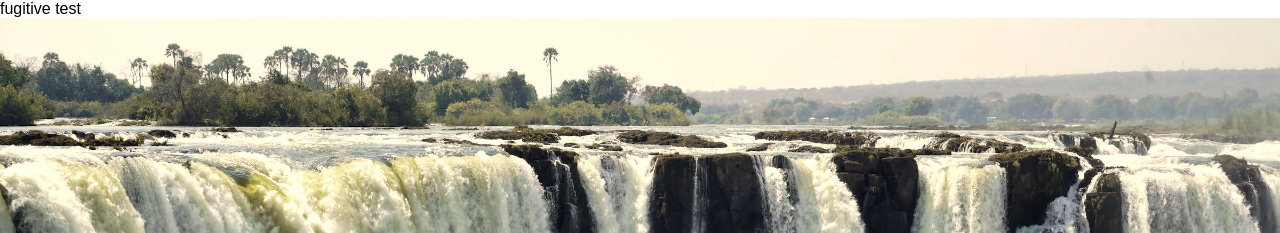
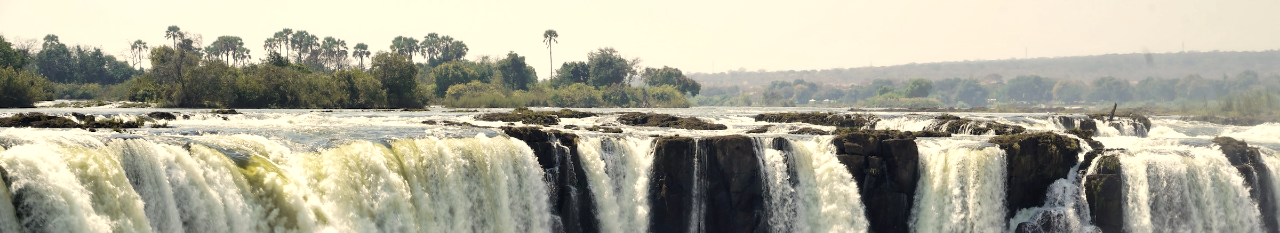
Before and after one commit to mikajed/victoria, a plain HTML site: page index.html in a window 1280 px wide. Shown: the top 233 px of the page. Drawn offline with Linux system fonts and the light colour scheme.

Commit message:
remove tets

```diff
--- a/index.html
+++ b/index.html
@@ -6,7 +6,6 @@
     <link rel="stylesheet" type="text/css" href="src/css/style.css">
 </head>
 <body>
-    <div class="container">fugitive test</div>
     <section id="falls">
         <div class="content">
             <h1>Victoria Falls</h1>
```
